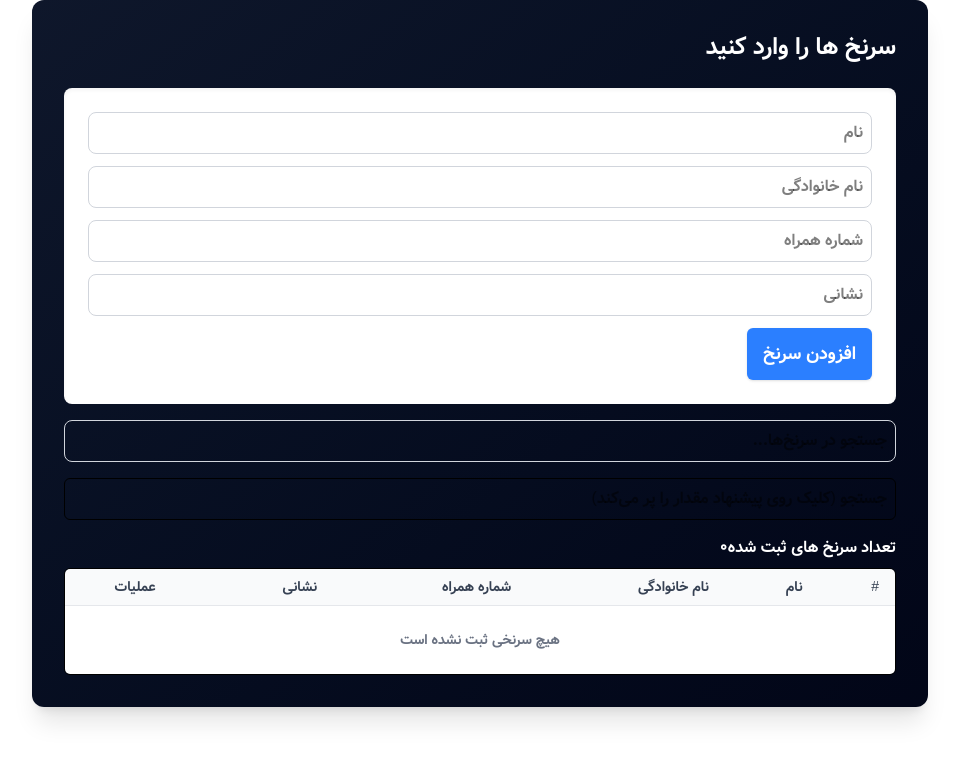
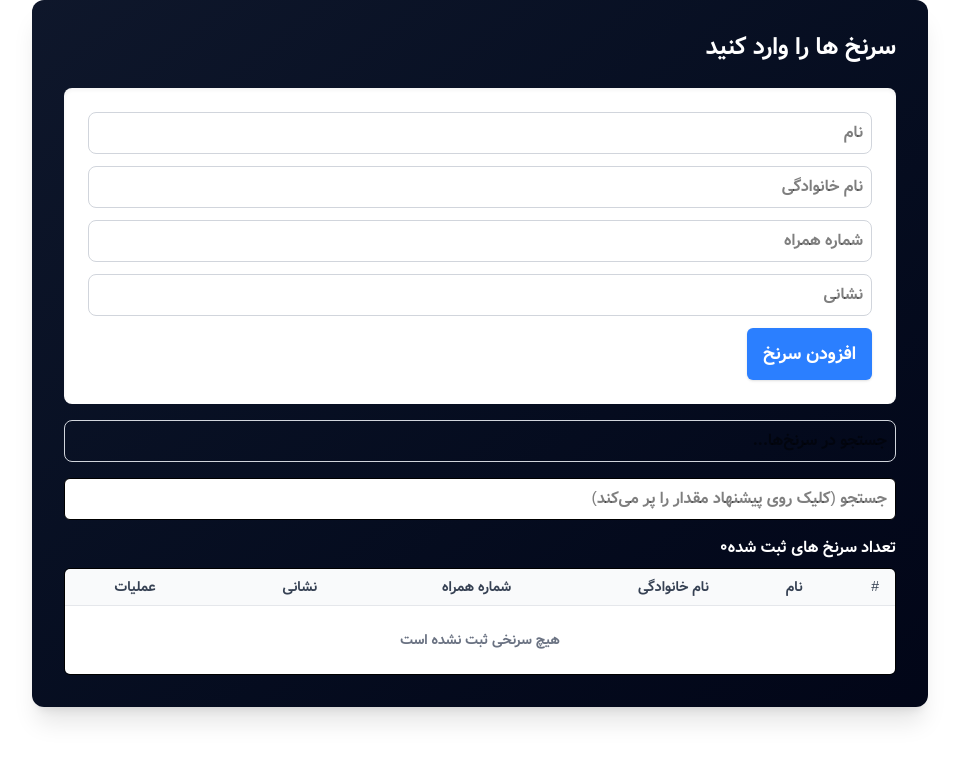
Before and after one commit to frau-azadeh/mini-crm, a Next.js app: page /lead in a window 1280 px wide. Shown: the top 760 px of the page, without its empty margins (288-1247 px from the left). Built offline with nearby package versions, Linux system fonts and the light colour scheme.

Commit message:
update css

```diff
--- a/src/app/components/lead/SearchBoxAutocomplete.tsx
+++ b/src/app/components/lead/SearchBoxAutocomplete.tsx
@@ -139,7 +139,7 @@ export default function SearchBoxAutocomplete({
         }}
         onKeyDown={onKeyDown}
         placeholder={placeholder}
-        className="w-full p-2 border rounded-md focus:outline-none focus:ring-2 focus:ring-indigo-400"
+        className="bg-white w-full p-2 border rounded-md focus:outline-none focus:ring-2 focus:ring-indigo-400"
         aria-label="search"
       />
 
```
